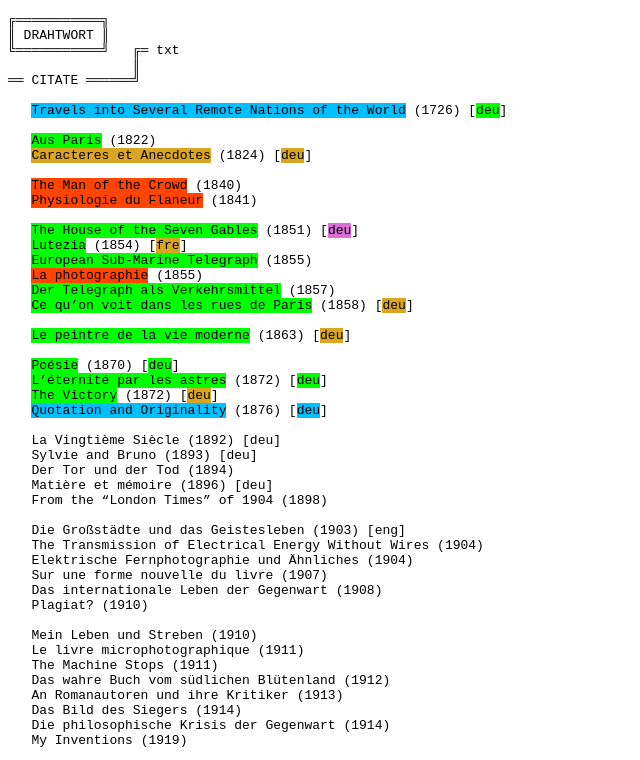
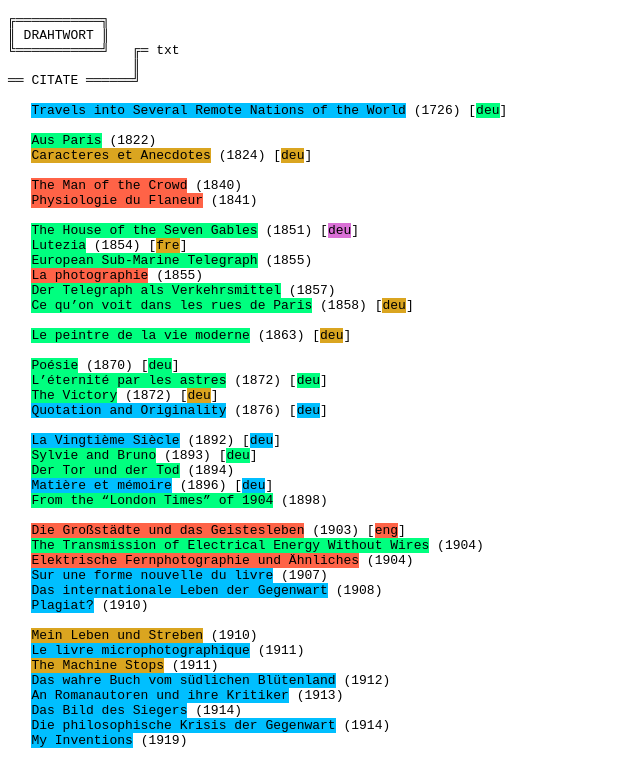
Before and after one commit to drahtwort/cit, a plain HTML site: page docs/index.html in a window 1280 px wide. Shown: the top 760 px of the page, without its empty margins (0-640 px from the left). Drawn offline with Linux system fonts and the light colour scheme.

Commit message:
index updated

```diff
--- a/docs/index.html
+++ b/docs/index.html
@@ -14,9 +14,9 @@
           body { color: #000000; }
           a:hover { text-decoration: none; color: #ee0000; }
           a { text-decoration: none; color: #000000; }
-          .done {background-color: #00ff00;} /* coral */
+          .done {background-color: #00ff7f;} /* #00ff00 #3cb371 */
           .edit {background-color: #00bfff;}
-          .doit {background-color: #ff4500;}
+          .doit {background-color: #ff6347;} /* #ff4500 */
           .bibl {background-color: #da70d6;}
           .near {background-color: #daa520;}
         </style>
@@ -51,34 +51,34 @@
    <a href="./joh40.vic72.eng.txt" class="done">The Victory</a> (1872) [<a class="near">deu</a>]
    <a href="./eme03.quo76.eng.txt" class="edit">Quotation and Originality</a> (1876) [<a href="./eme03.quo76.ger76.txt" class="edit">deu</a>]
 
-   <a href="./rob48.vin92.fre.txt">La Vingtième Siècle</a> (1892) [<a href="./rob48.vin92.ger99.txt">deu</a>]
-   <a href="./car32.syl93.eng.txt">Sylvie and Bruno</a> (1893) [<a href="./car32.syl93.ger86.txt">deu</a>]
-   <a href="./hof74.tor94.ger.txt">Der Tor und der Tod</a> (1894)
-   <a>Matière et mémoire</a> (1896) [<a>deu</a>]
-   <a href="./twa35.lon98.eng.txt">From the “London Times” of 1904</a> (1898)
+   <a href="./rob48.vin92.fre.txt" class="edit">La Vingtième Siècle</a> (1892) [<a href="./rob48.vin92.ger99.txt" class="edit">deu</a>]
+   <a href="./car32.syl93.eng.txt" class="done">Sylvie and Bruno</a> (1893) [<a href="./car32.syl93.ger86.txt" class="done">deu</a>]
+   <a href="./hof74.tor94.ger.txt" class="done">Der Tor und der Tod</a> (1894)
+   <a href="./ber59.mat96.fre.txt" class="edit">Matière et mémoire</a> (1896) [<a href="./ber59.mat96.ger08.txt" class="edit">deu</a>]
+   <a href="./twa35.lon98.eng.txt" class="done">From the “London Times” of 1904</a> (1898)
 
-   <a>Die Großstädte und das Geistesleben</a> (1903) [<a>eng</a>]
-   <a href="./tes56.tra04.eng.txt">The Transmission of Electrical Energy Without Wires</a> (1904)
-   <a>Elektrische Fernphotographie und Ähnliches</a> (1904)
-   <a href="./otl68.for07.fre.txt">Sur une forme nouvelle du livre</a> (1907)
-   <a href="./fri64.int08.ger.txt">Das internationale Leben der Gegenwart</a> (1908)
-   <a href="./hoe88.pla10.ger.txt">Plagiat?</a> (1910)
+   <a class="doit">Die Großstädte und das Geistesleben</a> (1903) [<a class="doit">eng</a>]
+   <a href="./tes56.tra04.eng.txt" class="done">The Transmission of Electrical Energy Without Wires</a> (1904)
+   <a class="doit">Elektrische Fernphotographie und Ähnliches</a> (1904)
+   <a href="./otl68.for07.fre.txt" class="edit">Sur une forme nouvelle du livre</a> (1907)
+   <a href="./fri64.int08.ger.txt" class="edit">Das internationale Leben der Gegenwart</a> (1908)
+   <a href="./hoe88.pla10.ger.txt" class="edit">Plagiat?</a> (1910)
 
-   <a>Mein Leben und Streben</a> (1910)
-   <a href="./otl68.liv11.fre.txt">Le livre microphotographique</a> (1911)
-   <a>The Machine Stops</a> (1911)
-   <a>Das wahre Buch vom südlichen Blütenland</a> (1912)
-   <a href="./doe78.rom13.ger.txt">An Romanautoren und ihre Kritiker</a> (1913)
-   <a href="./kra74.not14.ger.txt">Das Bild des Siegers</a> (1914)
-   <a href="./joe64.phi14.ger.txt">Die philosophische Krisis der Gegenwart</a> (1914)
-   <a href="./tes56.inv19.eng.txt">My Inventions</a> (1919)
+   <a class="near">Mein Leben und Streben</a> (1910)
+   <a href="./otl68.liv11.fre.txt" class="edit">Le livre microphotographique</a> (1911)
+   <a class="near">The Machine Stops</a> (1911)
+   <a href="./dsi69.zhuXX.ger12.txt" class="edit">Das wahre Buch vom südlichen Blütenland</a> (1912)
+   <a href="./doe78.rom13.ger.txt" class="edit">An Romanautoren und ihre Kritiker</a> (1913)
+   <a href="./kra74.not14.ger.txt" class="edit">Das Bild des Siegers</a> (1914)
+   <a href="./joe64.phi14.ger.txt" class="edit">Die philosophische Krisis der Gegenwart</a> (1914)
+   <a href="./tes56.inv19.eng.txt" class="edit">My Inventions</a> (1919)
 
-   <a href="./bro81.ret20.eng.txt">The Revival of Emotional Memories and Its Therapeutic Value</a> (1920)
-   <a href="./osw80.unt22.ger.txt">Der Untergang des Abendlandes</a> (1922)
-   <a href="./ben92.ein28.ger.txt">Einbahnstraße</a> (1928)
-   <a>La conquête de l’ubiquité </a> (1928)
-   <a href="./bre98.ber29.ger.txt">Bert Brecht sagt</a> (1929)
-   <a>Spazieren in Berlin</a> (1929)
+   <a href="./bro81.ret20.eng.txt" class="edit">The Revival of Emotional Memories and Its Therapeutic Value</a> (1920)
+   <a href="./osw80.unt22.ger.txt" class="edit">Der Untergang des Abendlandes</a> (1922)
+   <a href="./ben92.ein28.ger.txt" class="edit">Einbahnstraße</a> (1928)
+   <a class="near">La conquête de l’ubiquité </a> (1928)
+   <a href="./bre98.ber29.ger.txt" class="done">Bert Brecht sagt</a> (1929)
+   <a class="doit">Spazieren in Berlin</a> (1929)
 
    <a href="./fre56.unb30.ger.txt">Das Unbehagen in der Kultur</a> (1930)
    <a href="./tes56.nik32.ger.txt">Nikola Tesla und sein Werk</a> (1932)
```
